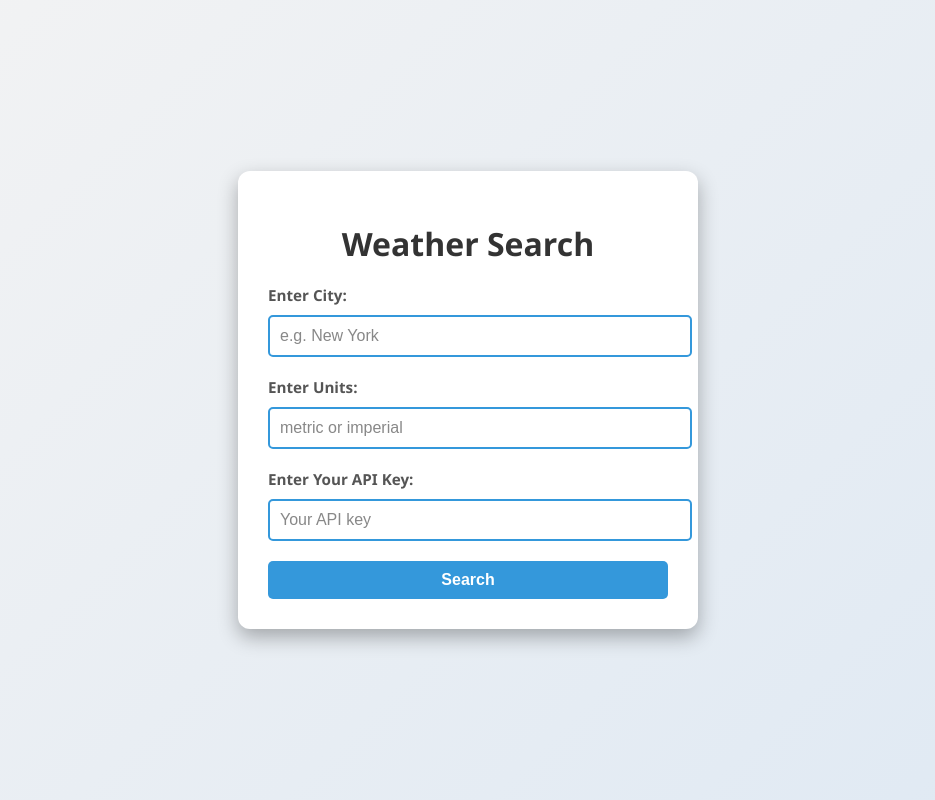
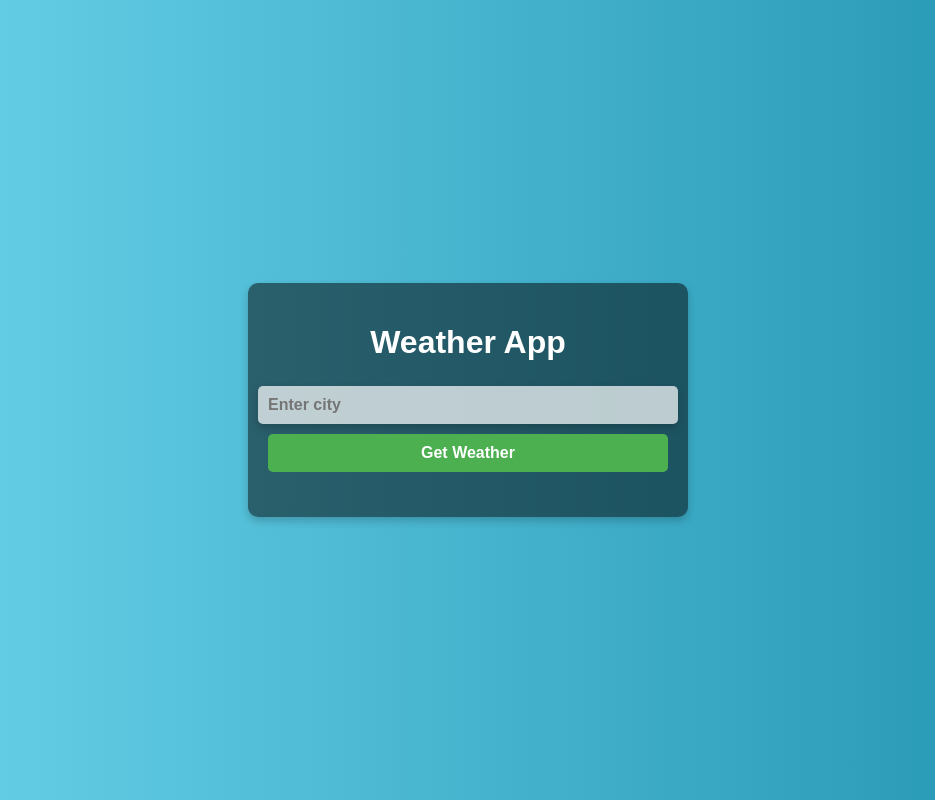
Before and after one commit to abuawaish/weather_app, a Flask app: page / in a window 1280 px wide. Shown: the whole page, without its empty margins (172-1107 px from the left). Run offline with Flask 3, Linux system fonts and the light colour scheme.

Commit message:
Enhancing the attractiveness of the .html file

```diff
--- a/templates/index.html
+++ b/templates/index.html
@@ -3,125 +3,26 @@
 <head>
     <meta charset="UTF-8">
     <meta name="viewport" content="width=device-width, initial-scale=1.0">
-    <title>Weather Search</title>
-    <style>
-        body {
-            font-family: 'Segoe UI', Tahoma, Geneva, Verdana, sans-serif;
-            background: linear-gradient(135deg, #f3f3f3 0%, #dfe9f3 100%);
-            margin: 0;
-            padding: 0;
-            display: flex;
-            justify-content: center;
-            align-items: center;
-            height: 100vh;
-        }
-
-        .content {
-            background-color: #ffffff;
-            padding: 30px;
-            border-radius: 12px;
-            box-shadow: 0 8px 20px rgba(0, 0, 0, 0.3);
-            width: 100%;
-            max-width: 400px;
-            text-align: center;
-            transition: transform 0.3s, box-shadow 0.3s;
-        }
-
-        .content:hover {
-            transform: translateY(-5px);
-            box-shadow: 0 12px 24px rgba(0, 0, 0, 0.4);
-        }
-
-        h1.title {
-            font-size: 2em;
-            color: #333;
-            margin-bottom: 20px;
-            text-align: center;
-        }
-
-        form {
-            width: 100%;
-        }
-
-        label {
-            font-weight: 600;
-            margin-bottom: 10px;
-            display: block;
-            text-align: left;
-            color: #555;
-            font-size: 0.95em;
-        }
-
-        input[type="text"] {
-            width: 100%;
-            padding: 10px;
-            margin-bottom: 20px;
-            border: 2px solid #3498db;
-            border-radius: 5px;
-            font-size: 1em;
-            background-color: rgba(255, 255, 255, 0.9);
-            color: #333;
-            transition: border-color 0.3s, box-shadow 0.3s;
-        }
-
-        input[type="text"]:focus {
-            border-color: #2980b9;
-            box-shadow: 0 0 5px rgba(41, 128, 185, 0.5);
-            outline: none;
-        }
-
-        input[type="text"]::placeholder {
-            color: #888;
-        }
-
-        input[type="submit"] {
-            background-color: #3498db;
-            color: white;
-            padding: 10px;
-            border: none;
-            border-radius: 5px;
-            width: 100%;
-            cursor: pointer;
-            font-size: 1em;
-            font-weight: bold;
-            transition: background-color 0.3s ease;
-        }
-
-        input[type="submit"]:hover {
-            background-color: #2980b9;
-        }
-
-        .form {
-            margin-top: 20px;
-        }
-
-        @media (max-width: 400px) {
-            .content {
-                padding: 20px;
-            }
-
-            h1.title {
-                font-size: 1.5em;
-            }
-        }
-    </style>
+    <title>Weather App</title>
+    <link rel="stylesheet" type="text/css" href="{{ url_for('static', filename='styles.css') }}">
 </head>
 <body>
-
-    <div class="content">
-        <h1 class="title">Weather Search</h1>
-        <div class="form">
-            <form action="/weatherapp" method="POST">
-                <label for="city">Enter City:</label>
-                <input type="text" name="city" id="city" placeholder="e.g. New York" required>
-                <label for="units">Enter Units:</label>
-                <input type="text" name="units" id="units" placeholder="metric or imperial" required>
-                <label for="appid">Enter Your API Key:</label>
-                <input type="text" name="appid" id="appid" placeholder="Your API key" required>
-                <input type="submit" value="Search">
-            </form>
+    <div class="container">
+        <h1>Weather App</h1>
+        <form action = "/weather_app" method="post">
+            <input type="text" name="city" placeholder="Enter city" required>
+            <button type="submit">Get Weather</button>
+        </form>
+        {% if error %}
+        <p class="error">{{ error }}</p>
+        {% endif %}
+        {% if weather %}
+        <div class="weather-info">
+            <h2>Weather in {{ weather['name'] }}</h2>
+            <p>Temperature : {{ weather['main']['temp'] }} &deg;C</p>
+            <p>Weather : {{ weather['weather'][0]['description'] }}</p>
         </div>
+        {% endif %}
     </div>
-
 </body>
 </html>
```
